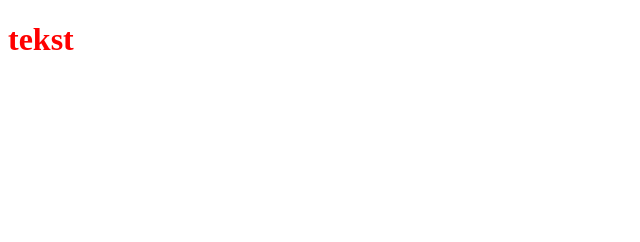
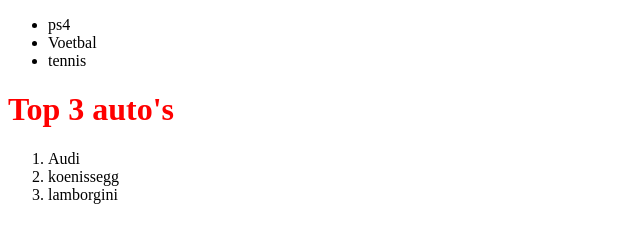
Before and after one commit to Lbuildr/De-beste-tekst-ca4c1ce7, a plain HTML site: page index.html in a window 1280 px wide. Shown: the whole page, without its empty margins (0-640 px from the left). Drawn offline with Linux system fonts and the light colour scheme.

Commit message:
Uitwerking van de oefening

```diff
--- a/index.html
+++ b/index.html
@@ -7,6 +7,17 @@
 <link rel="stylesheet" type="text/css" href="style.css">
 
 <Body>
-<h1> tekst</h1>
+
+<ul>
+	<li>ps4</li>
+	<li>Voetbal</li>
+	<Li>tennis</Li>
+</ul>
+<h1>Top 3 auto's</h1>
+<ol>
+	<li>Audi</li>
+	<li>koenissegg</li>
+	<li>lamborgini</li>
+</ol>
 </Body>
 </html>
```
